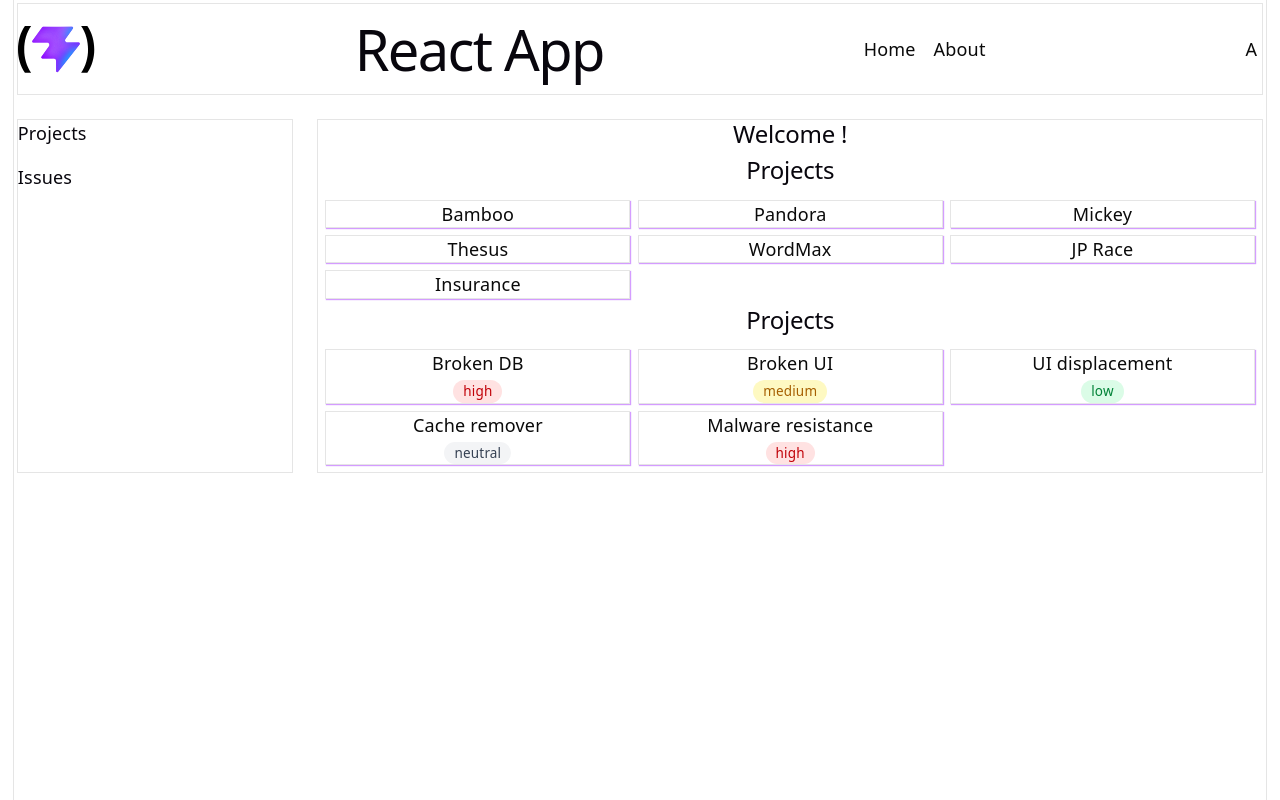
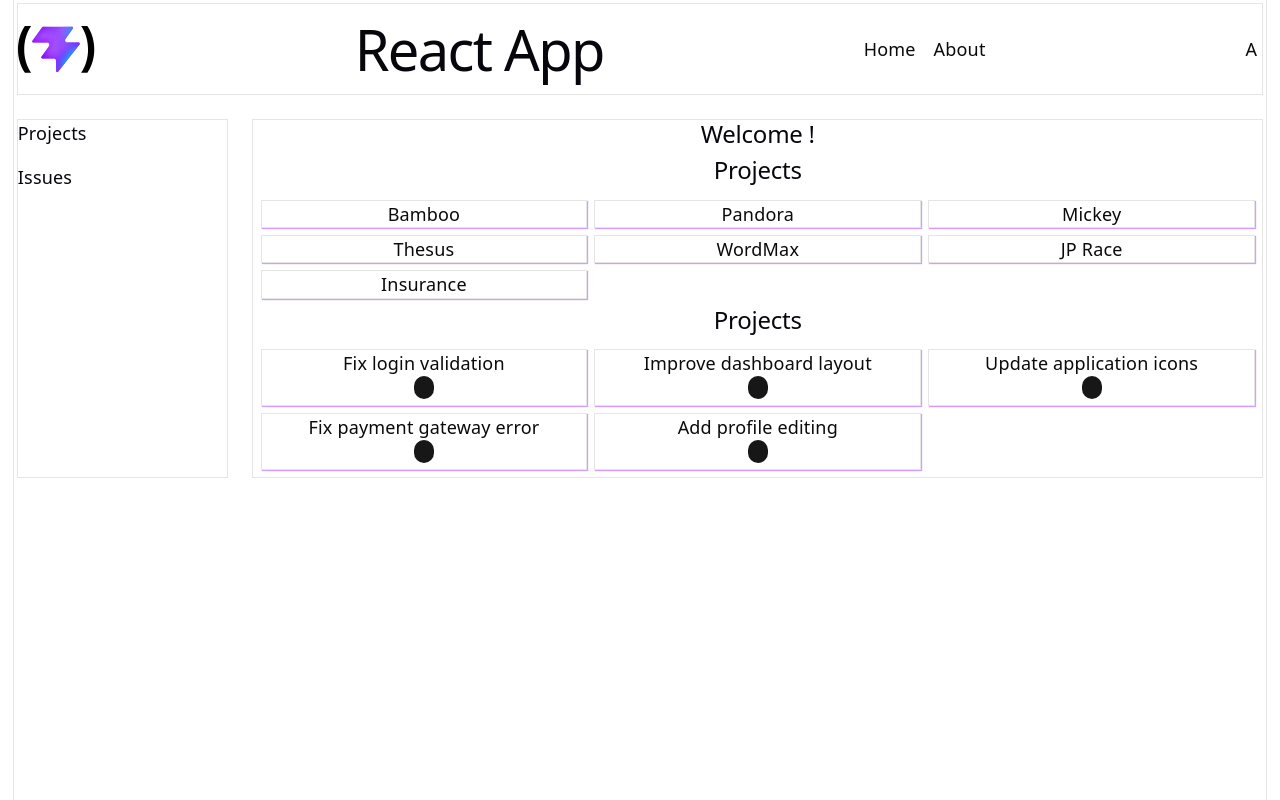
Before and after one commit to akshaykkl10/Phase2, a React (Vite) app in the folder day21/: page / in a window 1280 px wide. Built offline with nearby package versions, Linux system fonts and the light colour scheme.

Commit message:
feat: added mock datas

```diff
--- a/day21/src/data.ts
+++ b/day21/src/data.ts
@@ -1,3 +1,4 @@
+import type { Issue } from './types';
 export const projects = [
     'Bamboo',
     'Pandora',
@@ -8,16 +9,58 @@ export const projects = [
     'Insurance'
 ]
 
-type IssueProp = {
-    title: string;
-    level: 'low' | 'medium' | 'high' | 'neutral';
-}
 
-export const issues: IssueProp[] = [
-    {title: 'Broken DB', level: 'high'},
-    {title: 'Broken UI', level: 'medium'},
-    {title: 'UI displacement', level: 'low'},
-    {title: 'Cache remover', level: 'neutral'},
-    {title: 'Malware resistance', level: 'high'},
 
-]
+
+export const issues: Issue[] = [
+  {
+    id: 1,
+    title: 'Fix login validation',
+    description: 'Users cannot log in with valid credentials.',
+    project: 'Website Redesign',
+    status: 'In Progress',
+    priority: 'High',
+    assignee: 'Akshay',
+    dueDate: '2026-11-01'
+  },
+  {
+    id: 2,
+    title: 'Improve dashboard layout',
+    description: 'Improve spacing and responsiveness.',
+    project: 'Website Redesign',
+    status: 'Todo',
+    priority: 'Medium',
+    assignee: 'Rahul',
+    dueDate: '2026-11-05'
+  },
+  {
+    id: 3,
+    title: 'Update application icons',
+    description: 'Replace outdated application icons.',
+    project: 'Mobile Application',
+    status: 'Done',
+    priority: 'Low',
+    assignee: 'Anu',
+    dueDate: '2026-10-28'
+  },
+  {
+    id: 4,
+    title: 'Fix payment gateway error',
+    description: 'Payment requests occasionally fail.',
+    project: 'E-commerce Application',
+    status: 'Todo',
+    priority: 'High',
+    assignee: 'John',
+    dueDate: '2026-10-30'
+  },
+  {
+    id: 5,
+    title: 'Add profile editing',
+    description: 'Allow users to update their profile.',
+    project: 'Mobile Application',
+    status: 'In Progress',
+    priority: 'Medium',
+    assignee: 'Rahul',
+    dueDate: '2026-11-08'
+  }
+];
```
